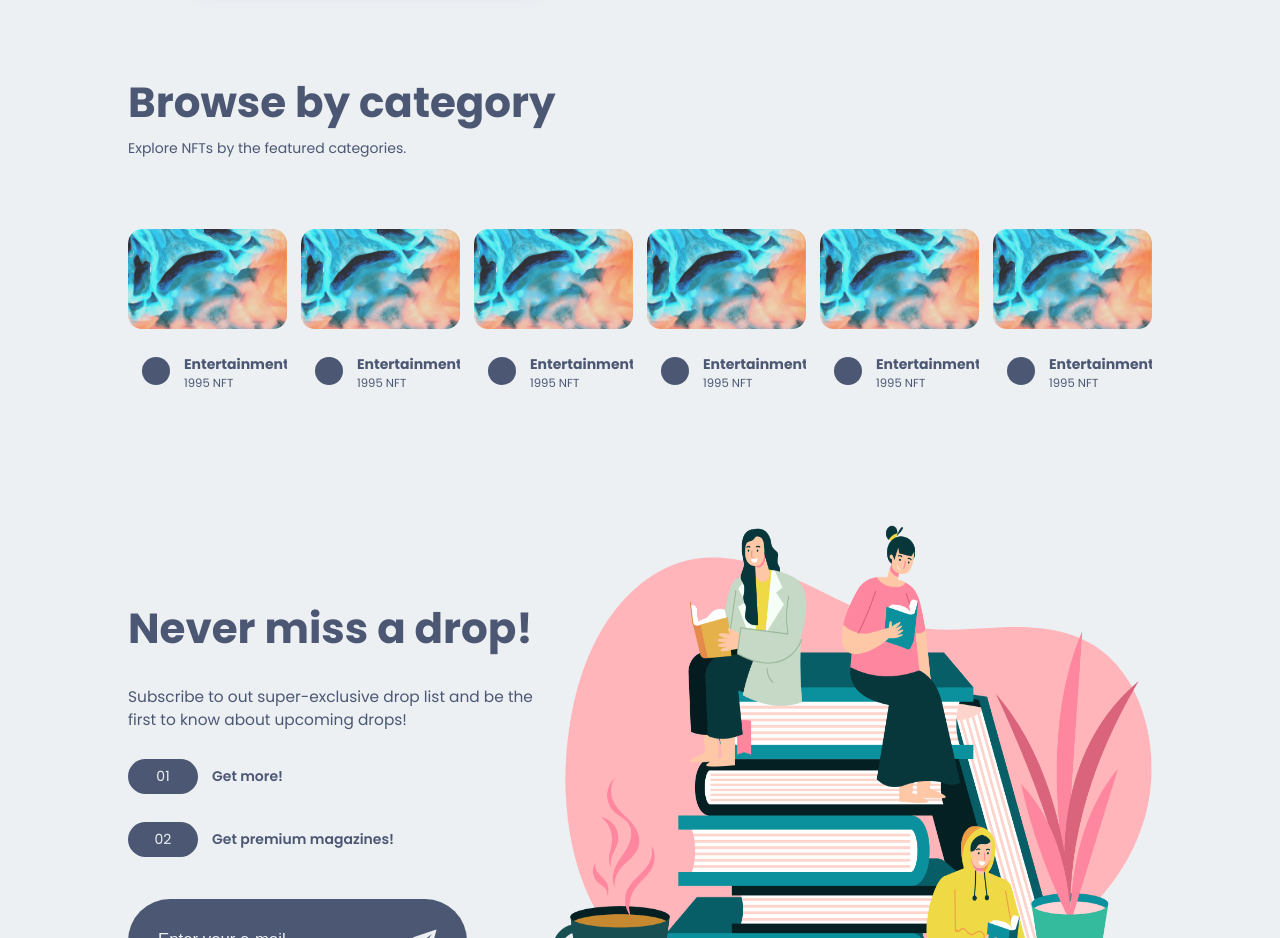
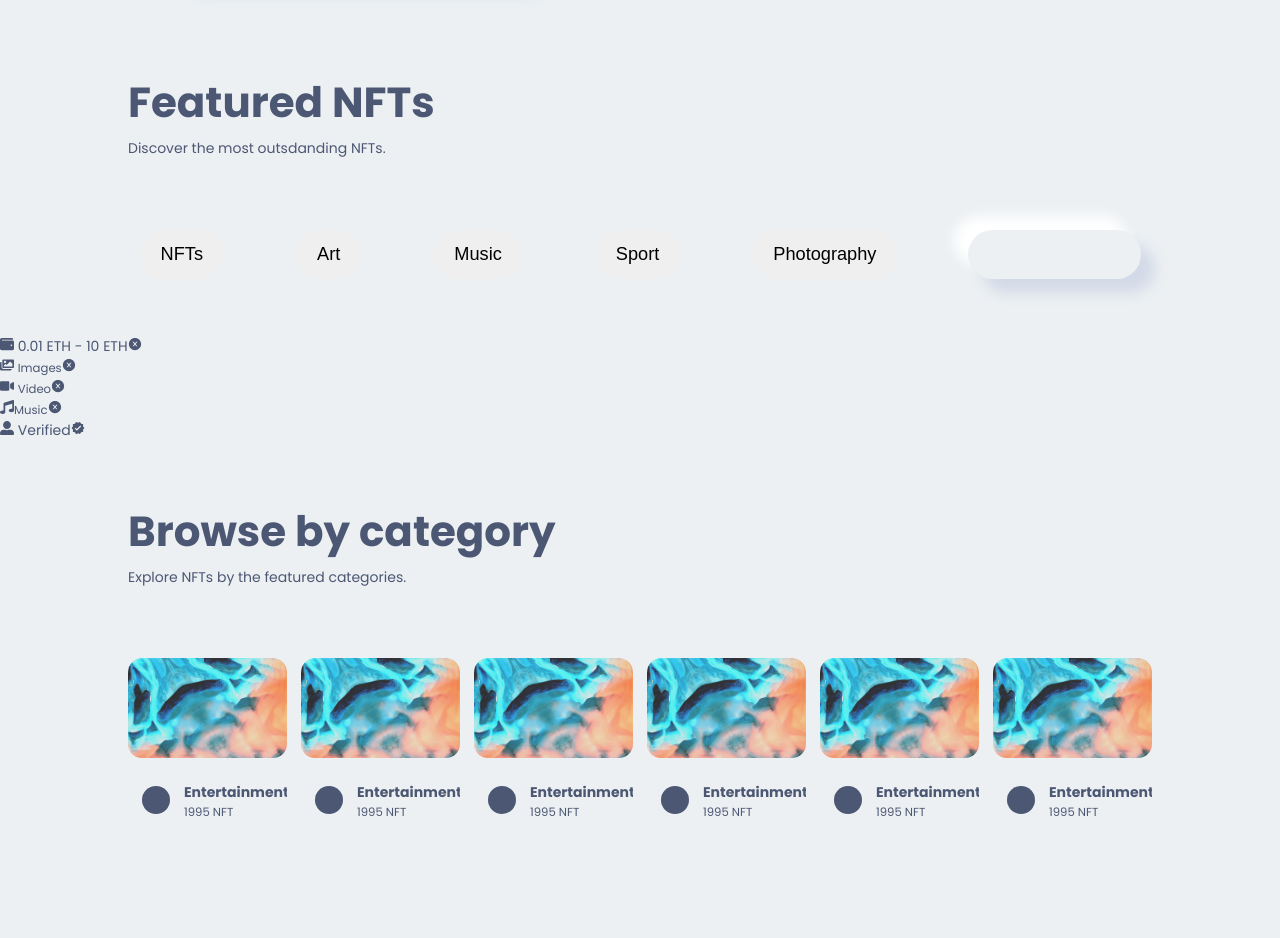
Before and after one commit to MarePet/nft-marketplace-template, a Next.js app: page / in a window 1280 px wide. Shown: the part 2560-3498 px from the top of the page. Built offline with nearby package versions, Linux system fonts and the light colour scheme.

Commit message:
Popravke CSS i responzivnosti

```diff
--- a/components/BigNFTSlider/BigNFTSlider.module.css
+++ b/components/BigNFTSlider/BigNFTSlider.module.css
@@ -174,18 +174,20 @@
 
 @media screen and (max-width: 768px) {
     .BigNFTSlider_Box{
-        width: 80%;
+        width: 90%;
+        margin: 0 auto;
         padding-top: 30rem;
         grid-template-columns: 1fr;
-        gap: 6rem;
+        gap: 1rem;
     }
     .BigNFTSlider_Box_Left{
-        height: 90vh;
-        padding: 4rem;
+        height: 100%;
+        padding: 2rem;
     }
 
    .BigNFTSlider_Box_Right{
-        margin-top: -65rem;
+        margin-top: -70rem;
+        width: 100%;
     }
     .BigNFTSlider_Box_Left_Creator{
         gap: 5rem;
--- /dev/null
+++ b/components/Filter/Filter.jsx
@@ -0,0 +1,128 @@
+import React, { useState } from 'react'
+import {
+    FaFilter,
+    FaAngleDown,
+    FaAngleUp,
+    FaWallet,
+    FaMusic,
+    FaVideo,
+    FaImage,
+    FaUserAlt,
+    FaImages
+} from 'react-icons/fa'
+import { AiFillCloseCircle } from 'react-icons/ai'
+import { MdVerified } from 'react-icons/md'
+import { TiTick } from 'react-icons/ti'
+
+//INTERNAL IMPORT
+import Style from './Filter.module.css'
+
+const Filter = () => {
+    const [filter, setFilter] = useState(true);
+    const [image, setImage] = useState(true);
+    const [video, setVideo] = useState(true);
+    const [music, setMusic] = useState(true);
+
+    //FUNCTIONS
+    const openFilter = () => {
+        if(!filter){
+            setFilter(true)
+        }else{
+            setFilter(false)
+        }
+    }
+
+    const openImage = () =>{
+        if(!image){
+            setImage(true);
+        }
+        else{
+            setImage(false);
+        }
+    }
+
+    const openVideo = () => {
+        if(!video){
+            setVideo(true);
+        }
+        else{
+            setVideo(false);
+        }
+    }
+
+    const openMusic = () => {
+        if(!music){
+            setMusic(true);
+        }
+        else{
+            setMusic(false);
+        }
+    }
+
+
+    return (
+        <div className={Style.Filter}>
+            <div className={Style.Filter_Box}>
+                <div className={Style.Filter_Box_Left}>
+                    <button onClick={() => { }}>NFTs</button>
+                    <button onClick={() => { }}>Art</button>
+                    <button onClick={() => { }}>Music</button>
+                    <button onClick={() => { }}>Sport</button>
+                    <button onClick={() => { }}>Photography</button>
+                </div>
+                <div className={Style.Filter_Box_Right}>
+                    <div className={Style.Filter_Box_Right_Box}
+                        onClick={() => openFilter()}>
+                        <FaFilter />
+                        <span>Filter</span> {filter ? <FaAngleDown /> : <FaAngleUp />}
+                    </div>
+                </div>
+            </div>
+            {
+                filter && (
+                    <div className={Style.Filter_Box_Items}>
+                        <div className={Style.Filter_Box_Items_Box}>
+                            <div className={Style.Filter_Box_Items_Box_Item}>
+                                <FaWallet /> <span>0.01 ETH - 10 ETH</span>
+                                <AiFillCloseCircle />
+                            </div>
+                        </div>
+                        <div className={Style.Filter_Box_Items_Box}>
+                            <div className={Style.Filter_Box_Items_Box_Item_Trans}
+                                onClick={() => openImage()}>
+                                    <FaImages/> <small>Images</small>
+                                    {image ? <AiFillCloseCircle/> : <TiTick/>}
+                            </div>
+                        </div>
+                        <div className={Style.Filter_Box_Items_Box}>
+                            <div className={Style.Filter_Box_Items_Box_Item_Trans}
+                            onClick={()=>openVideo()}>
+                                <FaVideo/> <small>Video</small>
+                                {
+                                    video ? <AiFillCloseCircle/> : <TiTick/>
+                                }
+                            </div>
+                        </div>
+                        <div className={Style.Filter_Box_Items_Box}>
+                            <div className={Style.Filter_Box_Items_Box_Item_Trans}
+                            onClick={()=>openMusic()}>
+                                <FaMusic/><small>Music</small>
+                                {
+                                    music ? <AiFillCloseCircle/> : <TiTick/>
+                                }
+                            </div>
+                        </div>
+                        <div className={Style.Filter_Box_Items_Box}>
+                            <div className={Style.Filter_Box_Items_Box_Item}>
+                                <FaUserAlt/> <span>Verified</span>
+                                <MdVerified/>
+                            </div>
+                        </div>
+                    </div>
+                )
+            }
+        </div>
+    )
+}
+
+export default Filter
--- /dev/null
+++ b/components/Filter/Filter.module.css
@@ -0,0 +1,67 @@
+.Filter{
+    padding: 4rem 0rem;
+    width: 100%;
+}
+
+.Filter_Box{
+    width: 80%;
+    margin: 0 auto;
+    display: flex;
+    align-items: center;
+    justify-content: center;
+    padding-bottom: 4rem;
+}
+
+.Filter_Box_Left{
+    display: flex;
+    gap: 5rem;
+}
+.Filter_Box_Left button{
+    border: none;
+    outline: none;
+    padding: 1rem 1.5rem;
+    border-radius: 2rem;
+    border: 1px solid var(--main-bg-color);
+    transition: all .3s ease-in;
+    font-size: 1.3rem;
+    cursor: pointer;
+}
+
+.Filter_Box_Right_Box{
+    border: 1px solid var(--icon-color);
+    padding: 1rem 2rem;
+    border-radius: 2rem;
+    color: var(--main-bg-color);
+    box-shadow: var(--box-shadow);
+    cursor: pointer;
+    display: flex;
+    align-items: center;
+    gap: 2rem;
+    margin-left: 5rem;
+}
+
+.Filter_Box_Left button:hover{
+    border: 1px solid var(--icon-color);
+    color: var(--icon-color);
+    box-shadow: var(--box-shadow);
+}
+
+
+@media screen and (min-width: 375px) and (max-width:426px) {
+    .Filter_Box{
+        display: grid;
+        gap: 4rem;
+    }
+    .Filter_Box_Left{
+        display: grid;
+        grid-template-columns: repeat(3,1fr);
+        gap: 2rem;
+    }
+
+    .Filter_Box_Left button{
+        padding: 0.3rem;
+    }
+    .Filter_Box_Right_Box{
+        margin: 0;
+    }
+}
--- a/components/Hero/Hero.module.css
+++ b/components/Hero/Hero.module.css
@@ -21,27 +21,38 @@
 }
 
 
+@media screen and (max-width : 768px) {
+    .Hero_Box{
+        grid-template-columns: repeat(1,1fr);
+        gap: 1rem;
+    }
+    .Hero_Box_Left{
+        width: 80%;
+    }
+    .Hero_Box_Right img{
+        width: 100vw;
+        height: 100%;
+    }
+}
 
-@media only screen and (max-width : 426px) {
+@media  screen and (max-width : 426px) {
     .Hero{
         width: 80%;
+        margin: 0 auto;
+    }
+    .Hero_Box{
+        display: grid;
+        grid-template-columns: repeat(1,1fr);
     }
     .Hero_Box_Left{
-        width: 100%;
+        width: 100vw;
     }
     .Hero_Box_Left h1{
         font-size: 2rem;
         line-height: 1;
     }
     .Hero_Box_Right img{
-        width: 120%;
+        width: 100vw;
         height: 100%;
     }
 }
-
-@media only screen and (max-width : 55em) {
-    .Hero_Box{
-        grid-template-columns: 1fr;
-        gap: 1rem;
-    }
-}
--- a/components/NavBar/NavBar.module.css
+++ b/components/NavBar/NavBar.module.css
@@ -117,14 +117,14 @@
         grid-template-columns: 1fr 2fr;
     }
     .NavBar{
-        width: 80%;
+        width: 100%;
     }
     .NavBar_Container_Left{
         grid-template-columns: 1fr;
     }
     .NavBar_Container_Right{
         grid-template-columns: repeat(3,1fr);
-        width: 140%;
+        width: 110%;
     }
     .NavBar_Container_Right_MenuBtn{
         display: block;
--- a/components/NavBar/Profile/Profile.module.css
+++ b/components/NavBar/Profile/Profile.module.css
@@ -1,11 +1,11 @@
 .Profile{
     position: absolute;
-    padding: 2rem .5rem;
+    padding: 1rem .5rem;
     box-shadow: var(--box-shadow);
     font-size: 1rem;
     width: 20rem;
     border-radius: 1rem;
-    left: -17rem;
+    left: -14rem;
     top: 4.5rem;
     z-index: 22222222222;
     background-color: var(--main-bg-color);
--- a/components/Service/Service.module.css
+++ b/components/Service/Service.module.css
@@ -23,19 +23,19 @@
     color: var(--shadow-dark-color);
 }
 
-@media only screen and (max-width : 35em) {
+@media only screen and (max-width : 769px) {
     .Service{
         width: 100%;
     }
 
 }
-@media only screen and (max-width : 55em) {
+@media only screen and (max-width :426px) {
     .Service{
-        width: 70%;
-        margin: auto 11rem;
+        width: 80%;
+        margin: 7rem 4rem;
     }
     .Service_Box{
-        grid-template-columns: repeat(2,2fr);
+        grid-template-columns: repeat(2,1fr);
         display: grid;
         gap: 1rem;
     }
--- a/components/component.js
+++ b/components/component.js
@@ -7,6 +7,7 @@
 import Subscribe from "./Subscribe/Subscribe";
 import Title from "./Title/Title";
 import Category from "./Category/Category";
+import Filter from "./Filter/Filter";
 
 export {
     Button,
@@ -17,5 +18,6 @@
     BigNFTSlider,
     Subscribe,
     Title,
-    Category
+    Category,
+    Filter
 }
--- a/pages/index.js
+++ b/pages/index.js
@@ -2,7 +2,7 @@
 
 //INTERNAL IMPORT
 import Style from '../styles/index.module.css';
-import { Hero , Service, BigNFTSlider, Subscribe, Title, Category} from '@/components/component';
+import { Hero , Service, BigNFTSlider, Subscribe, Title, Category,Filter} from '@/components/component';
 
 
 const Home = () => {
@@ -11,6 +11,9 @@
       <Hero/>
       <Service/>
       <BigNFTSlider/>
+      <Title heading="Featured NFTs"
+      paragraph="Discover the most outsdanding NFTs."/>
+      <Filter/>
       <Title heading="Browse by category"
       paragraph="Explore NFTs by the featured categories. "/>
       <Category/>
```
